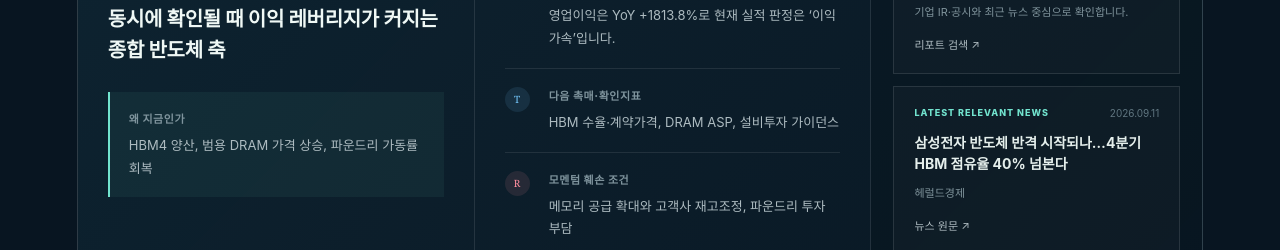
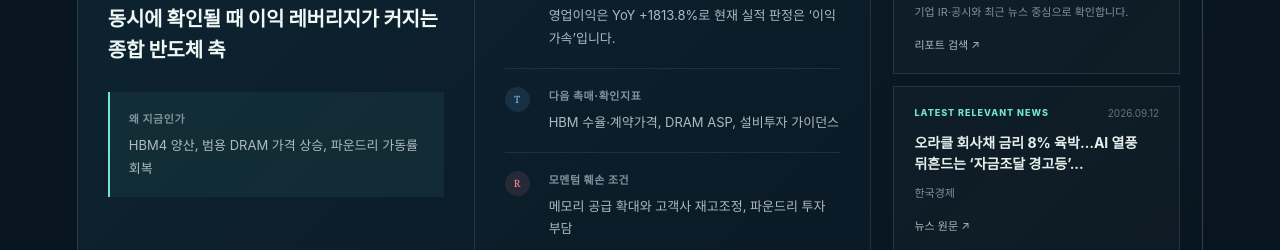
Before and after one commit to addroo003-coder/STOCK, a Next.js app in the folder stock-atlas-source/: page / in a window 1280 px wide. Shown: the part 3940-4190 px from the top of the page. Built offline with nearby package versions, Linux system fonts and the light colour scheme.

Commit message:
사이트 데이터 자동 갱신 2026-09-11T23:00:07Z

```diff
--- a/stock-atlas-source/app/market-sources.ts
+++ b/stock-atlas-source/app/market-sources.ts
@@ -235,10 +235,10 @@ export const marketSourcesByStock: Record<string, MarketSourceRecord> = {
     "report": null,
     "reportListUrl": "https://finance.naver.com/research/company_list.naver?searchType=itemCode&itemCode=108490",
     "news": {
-      "title": "주가 4% 하락 ‘삼전닉스’…수익률 상위 1%는 집중매수 [주식 초고수...",
-      "office": "서울경제",
-      "date": "20260911",
-      "url": "https://n.news.naver.com/mnews/article/011/0004660869"
+      "title": "마이크로덕發 주문 폭주…로보티즈, 액추에이터 '공급 병목'[종목현미...",
+      "office": "뉴스1",
+      "date": "20260912",
+      "url": "https://n.news.naver.com/mnews/article/421/0009165997"
     },
     "newsListUrl": "https://m.stock.naver.com/domestic/stock/108490/news"
   },
@@ -361,10 +361,10 @@ export const marketSourcesByStock: Record<string, MarketSourceRecord> = {
     "report": null,
     "reportListUrl": "https://finance.naver.com/research/company_list.naver?searchType=itemCode&itemCode=005930",
     "news": {
-      "title": "삼성전자 반도체 반격 시작되나…4분기 HBM 점유율 40% 넘본다",
-      "office": "헤럴드경제",
-      "date": "20260911",
-      "url": "https://n.news.naver.com/mnews/article/016/0002696193"
+      "title": "오라클 회사채 금리 8% 육박…AI 열풍 뒤흔드는 ‘자금조달 경고등’...",
+      "office": "한국경제",
+      "date": "20260912",
+      "url": "https://n.news.naver.com/mnews/article/015/0005331549"
     },
     "newsListUrl": "https://m.stock.naver.com/domestic/stock/005930/news"
   },
@@ -1481,10 +1481,10 @@ export const marketSourcesByStock: Record<string, MarketSourceRecord> = {
     "report": null,
     "reportListUrl": "https://finance.naver.com/research/company_list.naver?searchType=itemCode&itemCode=000720",
     "news": {
-      "title": "여름 관광株 반등의 이면…10.7% 상승 이끈 건 '현대건설'",
-      "office": "아시아경제",
-      "date": "20260911",
-      "url": "https://n.news.naver.com/mnews/article/277/0005815064"
+      "title": "살까 팔까 버틸까…기로에 선 부동산 투자, 여기 답있다",
+      "office": "한국경제",
+      "date": "20260911",
+      "url": "https://n.news.naver.com/mnews/article/015/0005331426"
     },
     "newsListUrl": "https://m.stock.naver.com/domestic/stock/000720/news"
   },
@@ -1733,10 +1733,10 @@ export const marketSourcesByStock: Record<string, MarketSourceRecord> = {
     "report": null,
     "reportListUrl": "https://finance.naver.com/research/company_list.naver?searchType=itemCode&itemCode=096770",
     "news": {
-      "title": "셀은 살아나는데 투자는 ‘아직’…K-배터리 생태계 반등 언제 [배터...",
-      "office": "디지털데일리",
-      "date": "20260911",
-      "url": "https://n.news.naver.com/mnews/article/138/0002241108"
+      "title": "파리서 'AI 동맹' 맺은 이재용·울산 간 최태원·1조 베팅 정기선 [재...",
+      "office": "데일리안",
+      "date": "20260912",
+      "url": "https://n.news.naver.com/mnews/article/119/0003131875"
     },
     "newsListUrl": "https://m.stock.naver.com/domestic/stock/096770/news"
   },
@@ -1747,10 +1747,10 @@ export const marketSourcesByStock: Record<string, MarketSourceRecord> = {
     "report": null,
     "reportListUrl": "https://finance.naver.com/research/company_list.naver?searchType=itemCode&itemCode=000660",
     "news": {
-      "title": "'반도체 호황' 삼전닉스 계약학과 지원 19.4%↑…경쟁률 역대 최고",
-      "office": "뉴시스",
-      "date": "20260911",
-      "url": "https://n.news.naver.com/mnews/article/003/0014185535"
+      "title": "오라클 회사채 금리 8% 육박…AI 열풍 뒤흔드는 ‘자금조달 경고등’...",
+      "office": "한국경제",
+      "date": "20260912",
+      "url": "https://n.news.naver.com/mnews/article/015/0005331549"
     },
     "newsListUrl": "https://m.stock.naver.com/domestic/stock/000660/news"
   },
```
